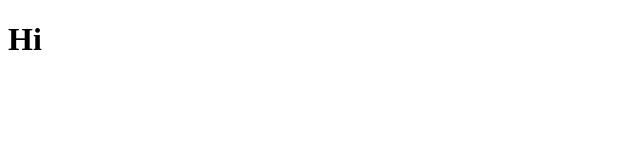
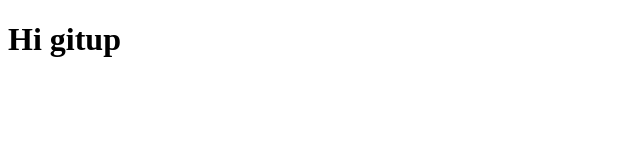
Before and after one commit to Oatpongsak/day2_p1, a plain HTML site: page index.html in a window 1280 px wide. Shown: the whole page, without its empty margins (0-640 px from the left). Drawn offline with Linux system fonts and the light colour scheme.

Commit message:
แก้ไข

```diff
--- a/index.html
+++ b/index.html
@@ -5,6 +5,6 @@
     <title>Title</title>
 </head>
 <body>
-<h1>Hi</h1>
+<h1>Hi gitup</h1>
 </body>
 </html>
```
